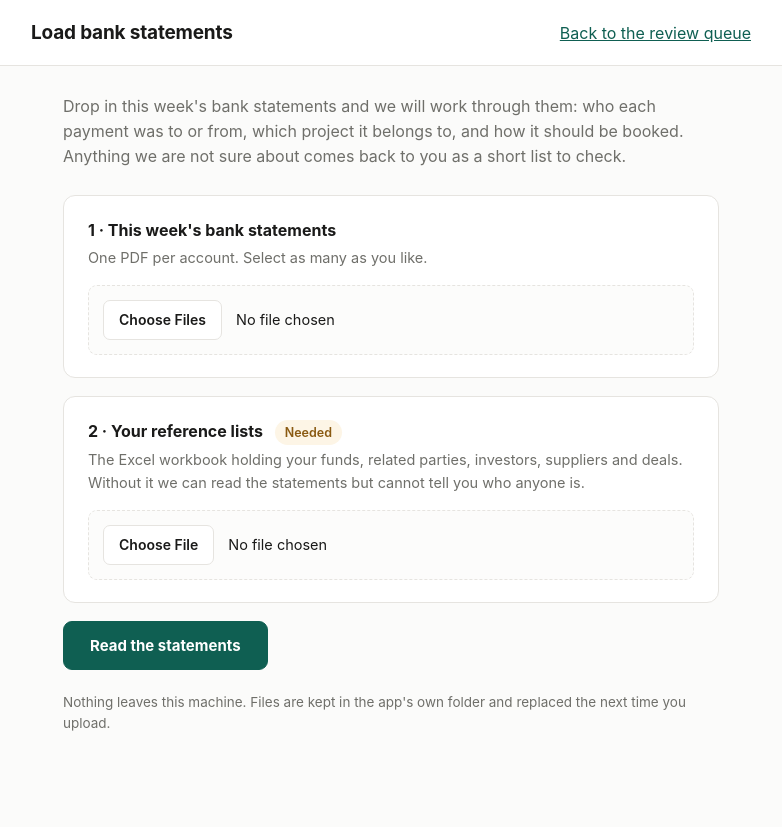
After one commit to Talibdev27/ylookup-hackathon, a Flask app: page /upload in a window 1280 px wide. The commit adds this page. Shown: the whole page, without its empty margins (249-1031 px from the left). Run offline with Flask 3, Linux system fonts and the light colour scheme.

Commit message:
Upload your own statements, instead of one hardcoded folder
Every path pointed at one directory on one laptop, which makes this a script rather
than something a fund manager can use. Data now comes from a workspace:

    data/workspace/
        reference.xlsx      master lists -- uploaded once, changes rarely
        statements/*.pdf    this week's statements -- uploaded every week

The two halves resolve independently, because uploading this week's statements
against reference lists that are already set up is the normal case. The bundled
dataset is simply the workspace you get when nothing has been uploaded, so the demo
and real use take the same path through the code.

Getting that wrong the first time was instructive: the statement-count assertion was
gated on `is_bundled`, which describes the workbook. Uploading two statements
against the existing reference lists then failed with "parsed 5 transactions from
the bundled data, expected 100" -- it demanded 100 rows from somebody else's two
files. The gate now asks whether the statements are the sample, which is what it
always meant.

Two things upload had to handle rather than assume:

- Row-count assertions and the scoreboard are sample-only. Nobody else's week has
  100 transactions, and real client data has no answer key to score against, so
  score.py says so instead of crashing.
- A workbook missing the reference lists is rejected by name, since the matcher
  cannot do anything useful without them.

Verified end to end: uploading 2 of the 7 statements produces 21 transactions,
which is exactly what those two files contain.

```diff
--- /dev/null
+++ b/src/spine/workspace.py
@@ -0,0 +1,103 @@
+"""Where the data for a run lives.
+
+Until now every path pointed at one folder on one laptop. A fund manager cannot use
+that, so a run reads from a *workspace*: a directory holding one reference workbook and
+a set of statements.
+
+    data/workspace/
+        reference.xlsx      the master lists -- uploaded once, changes rarely
+        statements/*.pdf    this week's statements -- uploaded every week
+
+The bundled hackathon dataset is just the workspace you get when nothing is uploaded
+yet, so the demo works from a clean checkout and real use works the same way.
+"""
+from __future__ import annotations
+
+import os
+import shutil
+from dataclasses import dataclass
+from pathlib import Path
+
+WORKSPACE = Path("data/workspace")
+BUNDLED = Path(
+    os.environ.get("YLOOKUP_DATA", str(Path.home() / "Downloads" / "Ylookup Hackathon Datasets"))
+) / "01-bank-statements-to-journal-entries"
+
+
+@dataclass
+class Workspace:
+    workbook: Path | None
+    statements: Path | None
+
+    @property
+    def ready(self) -> bool:
+        return bool(self.workbook and self.statements and self.statement_files)
+
+    @property
+    def statement_files(self) -> list[Path]:
+        return sorted(self.statements.glob("*.pdf")) if self.statements else []
+
+    @property
+    def is_bundled(self) -> bool:
+        """True when the *reference workbook* is the bundled sample.
+
+        Deliberately separate from `uses_bundled_statements`: uploading this week's
+        statements against reference lists that are already set up is the normal case, so
+        the two halves of a workspace are bundled or not independently.
+        """
+        return self.workbook is not None and BUNDLED in self.workbook.parents
+
+    @property
+    def uses_bundled_statements(self) -> bool:
+        return self.statements is not None and self.statements.resolve() == (
+            BUNDLED / "statements"
+        ).resolve()
+
+
+def _uploaded() -> Workspace:
+    workbook = WORKSPACE / "reference.xlsx"
+    statements = WORKSPACE / "statements"
+    return Workspace(
+        workbook=workbook if workbook.exists() else None,
+        statements=statements if statements.is_dir() else None,
+    )
+
+
+def _bundled() -> Workspace:
+    workbooks = sorted((BUNDLED / "workbook").glob("*.xlsx")) if BUNDLED.is_dir() else []
+    statements = BUNDLED / "statements"
+    return Workspace(
+        workbook=workbooks[0] if workbooks else None,
+        statements=statements if statements.is_dir() else None,
+    )
+
+
+def current() -> Workspace:
+    """What this run should read. Uploaded data wins; the bundled dataset is the fallback.
+
+    A half-finished upload -- statements but no workbook -- falls back rather than
+    failing, so the app is never left in a state where nothing works.
+    """
+    uploaded = _uploaded()
+    if uploaded.ready:
+        return uploaded
+    bundled = _bundled()
+    if uploaded.statements and uploaded.statement_files and bundled.workbook:
+        # Statements uploaded against reference data that is already set up.
+        return Workspace(workbook=bundled.workbook, statements=uploaded.statements)
+    return bundled
+
+
+def save_workbook(source: Path) -> Path:
+    WORKSPACE.mkdir(parents=True, exist_ok=True)
+    target = WORKSPACE / "reference.xlsx"
+    shutil.copyfile(source, target)
+    return target
+
+
+def clear_statements() -> Path:
+    target = WORKSPACE / "statements"
+    if target.exists():
+        shutil.rmtree(target)
+    target.mkdir(parents=True, exist_ok=True)
+    return target
--- a/src/ui/app.py
+++ b/src/ui/app.py
@@ -12,13 +12,21 @@ Run:  python3 serve.py
 from __future__ import annotations
 
 import json
+import tempfile
 from pathlib import Path
 
 from flask import Flask, jsonify, redirect, render_template, request, url_for
+from werkzeug.utils import secure_filename
 
+from src.spine import workspace
 from src.ui import labels
 
+# A bank statement is tens of kilobytes; a reference workbook a few megabytes. Anything
+# far outside that is not what the person thinks they are uploading.
+MAX_UPLOAD_BYTES = 64 * 1024 * 1024
+
 app = Flask(__name__)
+app.config["MAX_CONTENT_LENGTH"] = MAX_UPLOAD_BYTES
 app.jinja_env.globals.update(
     label=labels.label,
     question=labels.question,
@@ -80,6 +88,7 @@ def index():
         reviewed=done,
         remaining=needs_review - done,
         confident=len(rows) - needs_review,
+        space=workspace.current(),
     )
 
 
@@ -103,6 +112,77 @@ def decide(row_id: int):
     return redirect(url_for("index"))
 
 
+@app.get("/upload")
+def upload_form():
+    space = workspace.current()
+    return render_template(
+        "upload.html",
+        space=space,
+        statement_count=len(space.statement_files),
+        error=request.args.get("error"),
+    )
+
+
+@app.post("/upload")
+def upload():
+    """Take this week's statements, and a reference workbook if one is not set up yet.
+
+    The pipeline runs synchronously: seven statements parse in a couple of seconds, and a
+    progress bar for a two-second job is a worse experience than waiting for it.
+    """
+    statements = [f for f in request.files.getlist("statements") if f.filename]
+    workbook = request.files.get("workbook")
+    has_workbook = bool(workbook and workbook.filename)
+
+    if not statements:
+        return redirect(url_for("upload_form", error="Choose at least one bank statement to upload."))
+    bad = [f.filename for f in statements if not f.filename.lower().endswith(".pdf")]
+    if bad:
+        return redirect(url_for("upload_form",
+                                error=f"Bank statements have to be PDFs. This one is not: {bad[0]}"))
+    if has_workbook and not workbook.filename.lower().endswith((".xlsx", ".xlsm")):
+        return redirect(url_for("upload_form",
+                                error="The reference lists have to be an Excel file (.xlsx)."))
+    if not has_workbook and workspace.current().workbook is None:
+        return redirect(url_for("upload_form",
+                                error="No reference lists are set up yet, so one has to be uploaded too."))
+
+    if has_workbook:
+        with tempfile.NamedTemporaryFile(suffix=".xlsx", delete=False) as staged:
+            workbook.save(staged.name)
+        workspace.save_workbook(Path(staged.name))
+        Path(staged.name).unlink(missing_ok=True)
+
+    target = workspace.clear_statements()
+    for statement in statements:
+        statement.save(target / secure_filename(statement.filename))
+
+    try:
+        rebuild()
+    except (SystemExit, AssertionError, ValueError) as failure:
+        return redirect(url_for("upload_form", error=str(failure)))
+    return redirect(url_for("index"))
+
+
+def rebuild() -> None:
+    """Re-run the pipeline over whatever is now in the workspace."""
+    from src.matcher.run import apply_stages, load_masters
+    from src.spine.build import load_workbook, parse_statements, write_sqlite
+    from src.matcher.normalise import normalise
+
+    space = workspace.current()
+    sheets = load_workbook(space.workbook)
+    write_sqlite(sheets)
+    rows = parse_statements(space.statements)
+    for row in rows:
+        row.raw.narrative_normalised, _ = normalise(row.raw.narrative_raw)
+    payload = [r.to_dict() for r in rows]
+    payload, _ = apply_stages(payload, load_masters())
+    ROWS.parent.mkdir(parents=True, exist_ok=True)
+    ROWS.write_text(json.dumps(payload, indent=2))
+    DECISIONS.unlink(missing_ok=True)
+
+
 @app.post("/reset")
 def reset():
     save_decisions({})
--- /dev/null
+++ b/src/ui/templates/upload.html
@@ -0,0 +1,94 @@
+<!doctype html>
+<meta charset="utf-8">
+<meta name="viewport" content="width=device-width, initial-scale=1">
+<title>Load statements</title>
+<style>
+  :root { --bg:#fbfbfa; --card:#fff; --fg:#1a1a19; --muted:#6f6f6a; --line:#e6e4e0;
+          --accent:#0f5f52; --accent-soft:#e8f2ef; --warn:#8a5a12; --warn-soft:#fdf5e6;
+          --bad:#7a3030; --bad-soft:#fbeeee; }
+  * { box-sizing:border-box; }
+  body { margin:0; background:var(--bg); color:var(--fg);
+         font:16px/1.55 -apple-system, BlinkMacSystemFont, "Segoe UI", system-ui, sans-serif; }
+  header { background:var(--card); border-bottom:1px solid var(--line); padding:18px 32px; }
+  header div { max-width:720px; margin:0 auto; display:flex; justify-content:space-between;
+               align-items:baseline; gap:16px; }
+  h1 { font-size:19px; margin:0; font-weight:650; letter-spacing:-.01em; }
+  main { max-width:720px; margin:0 auto; padding:28px 32px 80px; }
+  .lede { color:var(--muted); margin:0 0 26px; }
+  .step { background:var(--card); border:1px solid var(--line); border-radius:12px;
+          padding:22px 24px; margin-bottom:18px; }
+  .step h2 { font-size:16px; margin:0 0 4px; font-weight:650; }
+  .step p { margin:0 0 16px; color:var(--muted); font-size:14.5px; }
+  .status { display:inline-block; font-size:12.5px; font-weight:600; padding:3px 10px;
+            border-radius:20px; margin-left:8px; vertical-align:middle; }
+  .status.ok { background:var(--accent-soft); color:var(--accent); }
+  .status.todo { background:var(--warn-soft); color:var(--warn); }
+  input[type=file] { font:inherit; font-size:14.5px; width:100%; padding:14px;
+                     border:1.5px dashed var(--line); border-radius:9px; background:#fcfcfb; }
+  input[type=file]::file-selector-button { font:inherit; font-size:14px; font-weight:600;
+      margin-right:14px; padding:8px 15px; border-radius:7px; border:1px solid var(--line);
+      background:var(--card); color:var(--fg); cursor:pointer; }
+  button { font:inherit; font-size:15px; font-weight:650; padding:12px 26px; border-radius:9px;
+           border:1px solid var(--accent); background:var(--accent); color:#fff; cursor:pointer; }
+  .error { background:var(--bad-soft); border-left:3px solid var(--bad); color:#5f2222;
+           padding:13px 16px; border-radius:0 8px 8px 0; margin:0 0 22px; font-size:14.5px; }
+  .note { font-size:13.5px; color:var(--muted); margin-top:22px; }
+  a { color:var(--accent); }
+</style>
+
+<header>
+  <div>
+    <h1>Load bank statements</h1>
+    <a href="/">Back to the review queue</a>
+  </div>
+</header>
+
+<main>
+  {% if error %}<p class="error">{{ error }}</p>{% endif %}
+
+  <p class="lede">
+    Drop in this week's bank statements and we will work through them: who each payment
+    was to or from, which project it belongs to, and how it should be booked. Anything we
+    are not sure about comes back to you as a short list to check.
+  </p>
+
+  <form method="post" action="/upload" enctype="multipart/form-data">
+    <section class="step">
+      <h2>1 · This week's bank statements</h2>
+      <p>One PDF per account. Select as many as you like.</p>
+      <input type="file" name="statements" accept="application/pdf,.pdf" multiple required>
+    </section>
+
+    <section class="step">
+      <h2>
+        2 · Your reference lists
+        {% if space.workbook %}
+          <span class="status ok">Already set up</span>
+        {% else %}
+          <span class="status todo">Needed</span>
+        {% endif %}
+      </h2>
+      {% if space.workbook %}
+        <p>
+          Already loaded, so you can leave this empty. Only upload again if your funds,
+          investors, suppliers or deals have changed.
+        </p>
+      {% else %}
+        <p>
+          The Excel workbook holding your funds, related parties, investors, suppliers and
+          deals. Without it we can read the statements but cannot tell you who anyone is.
+        </p>
+      {% endif %}
+      <input type="file" name="workbook" accept=".xlsx,.xlsm">
+    </section>
+
+    <button type="submit">Read the statements</button>
+    <p class="note">
+      Nothing leaves this machine. Files are kept in the app's own folder and replaced the
+      next time you upload.
+      {% if statement_count %}
+        Currently loaded: {{ statement_count }} statement{{ '' if statement_count == 1 else 's' }}.
+      {% endif %}
+    </p>
+  </form>
+</main>
```
Also changed, not shown: src/matcher/score.py (+12 -2 lines), src/spine/build.py (+67 -19 lines), src/ui/templates/review.html (+7 -0 lines), tests/test_spine.py (+12 -0 lines), README.md, 1 other file.
